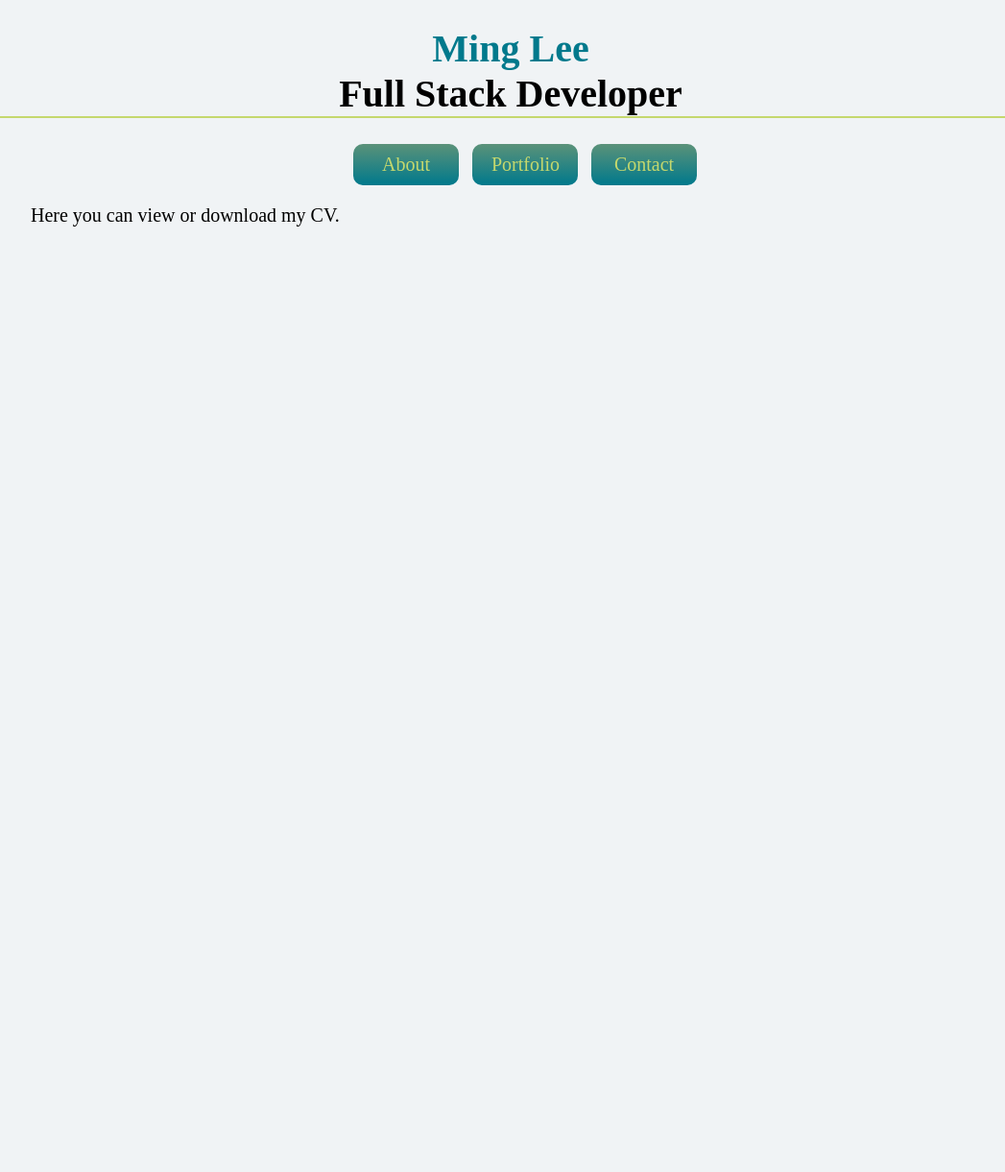
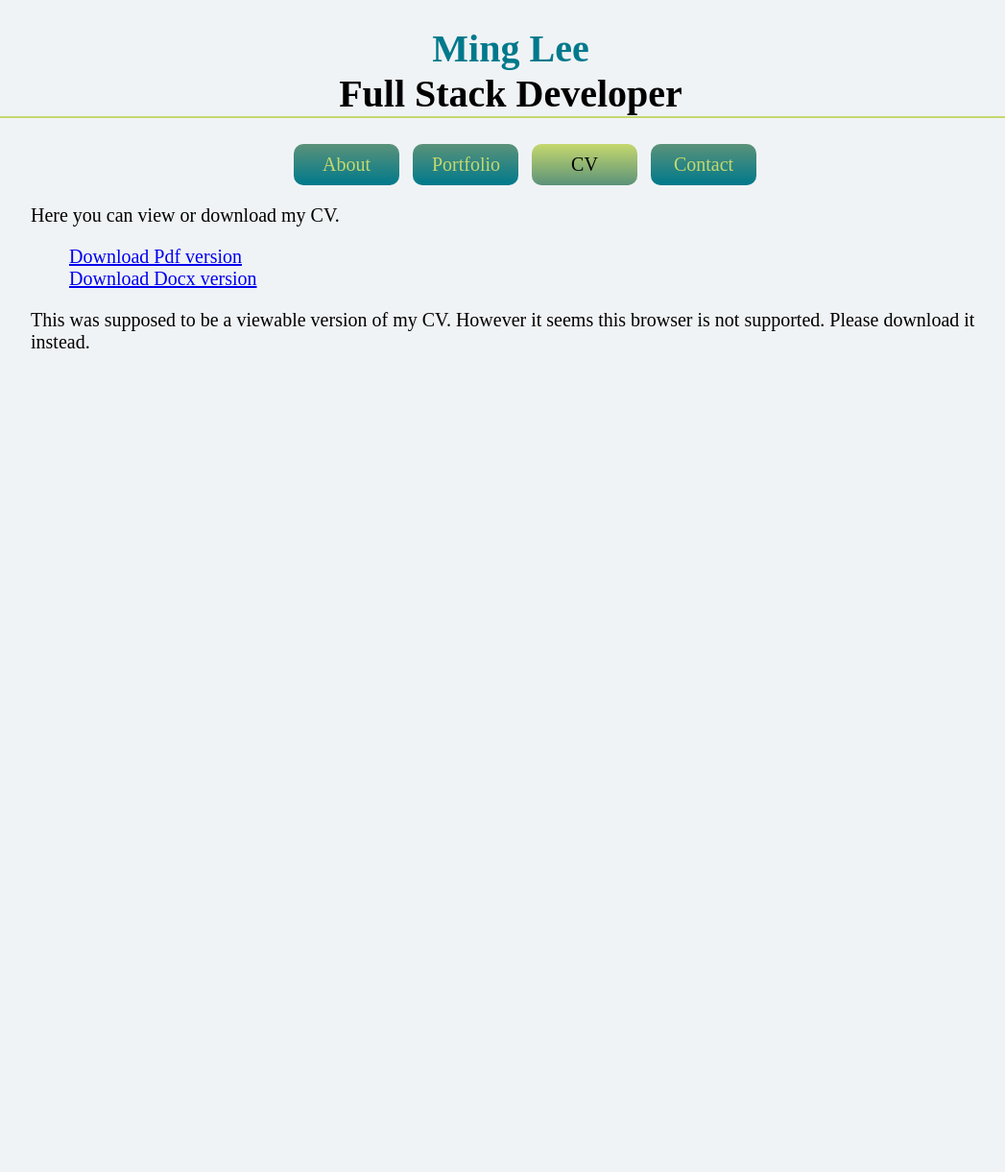
Before and after one commit to MingLee02/MingLee02.github.io, a Jekyll site: the page built from cv/index.md, in a window 1280 px wide. Shown: the whole page at 96% size, without its empty margins (108-1155 px from the left). Built offline with Jekyll 4.4.1, drawn with Linux system fonts in a browser that asks for light colours.

Commit message:
Restore Cv

```diff
--- a/_includes/main-nav.html
+++ b/_includes/main-nav.html
@@ -2,7 +2,7 @@
     <ul class="main-menu">
         <li><a href="/" {% if page.bodyid == "about" %}class="active"{% endif %}>About</a></li>
         <li><a href='/portfolio/' {% if page.bodyid == "portfolio" %}class="active"{% endif %}>Portfolio</a></li>
-<!--         <li><a href='/cv/' {% if page.bodyid == "cv" %}class="active"{% endif %}>CV</a></li> -->
+        <li><a href='/cv/' {% if page.bodyid == "cv" %}class="active"{% endif %}>CV</a></li>
        <!--  <li><a href='/blog/' {% if page.bodyid == "blog" %}class="active"{% endif %}>Blog</a></li> -->
         <li><a href="/contact/" {% if page.bodyid == "contact" %}class="active"{% endif %}>Contact</a></li>
     </ul>
--- a/cv/index.md
+++ b/cv/index.md
@@ -5,3 +5,14 @@ title: My  curriculum vitae
 ---
 
 Here you can view or download my CV.
+
+<ul>
+	<li><a href="{{ site.url }}/assets/cv/MingLee-CV.pdf">Download Pdf version</a></li>
+	<li><a href="{{ site.url }}/assets/cv/MingLee-CV.docx">Download Docx version</a></li>
+</ul>
+
+<object data="{{ site.url }}/assets/cv/MingLee-CV.pdf" type="application/pdf" width="100%" height="100%">
+	This was supposed to be a viewable version of my CV.
+	However it seems this browser is not supported.
+	Please download it instead.
+</object>
```
Also changed, not shown: 2 other files.
